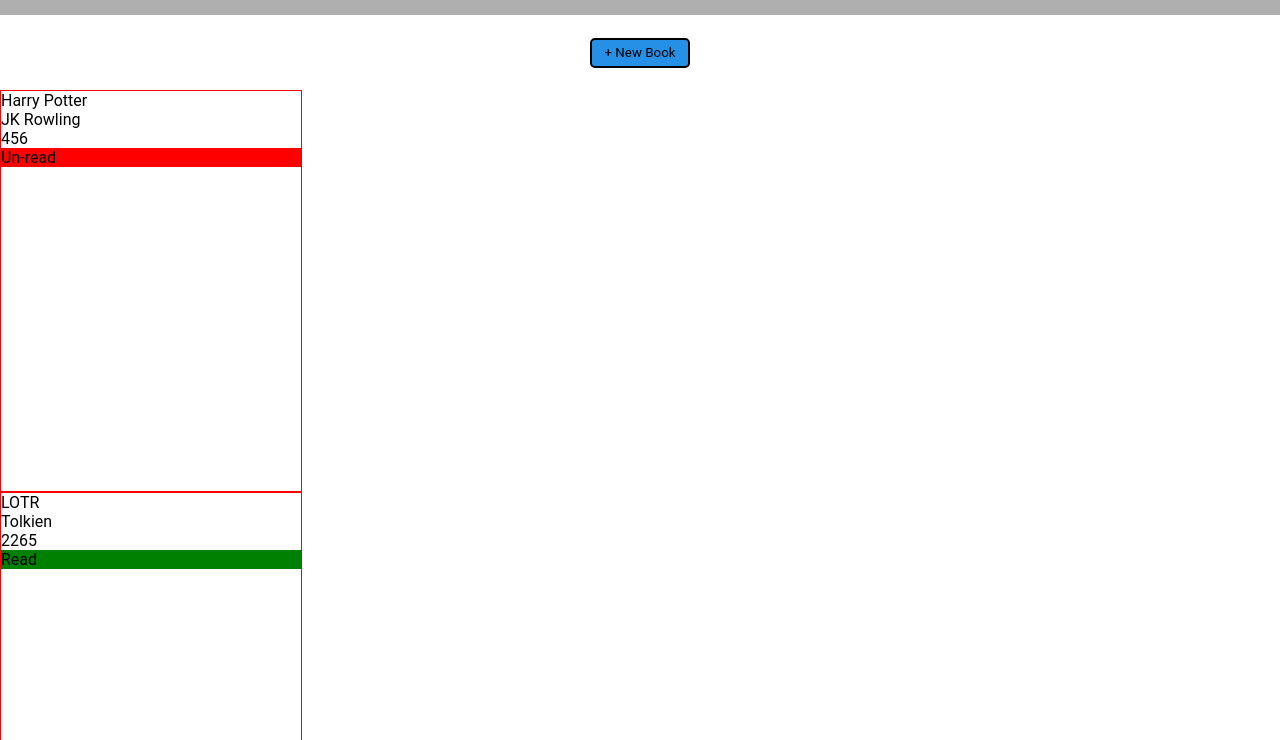
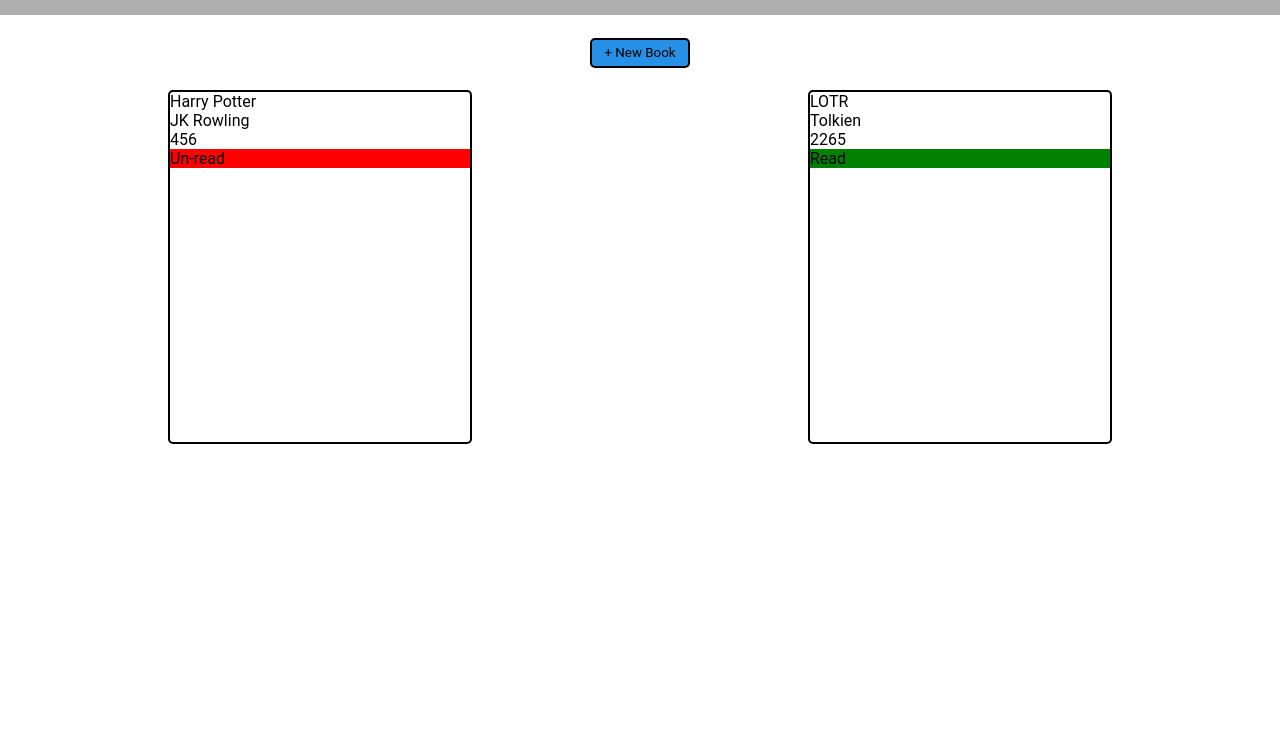
Before and after one commit to BrinLewis/odin-library, a plain HTML site: page index.html in a window 1280 px wide. Shown: the part 60-800 px from the top of the page. Drawn offline with Linux system fonts and the light colour scheme.

Commit message:
Add basic styling to test book display

```diff
--- a/styles.css
+++ b/styles.css
@@ -33,7 +33,14 @@ body {
 }
 
 .bookCard {
-  height: 400px;
+  height: 350px;
   width: 300px;
-  border: 1px solid red;
+  border: 2px solid black;
+  border-radius: 5px;
 }
+
+.books {
+  display: grid;
+  justify-items: center;
+  grid-template-columns: repeat(auto-fit, minmax(350px, 1fr));
+}
```
